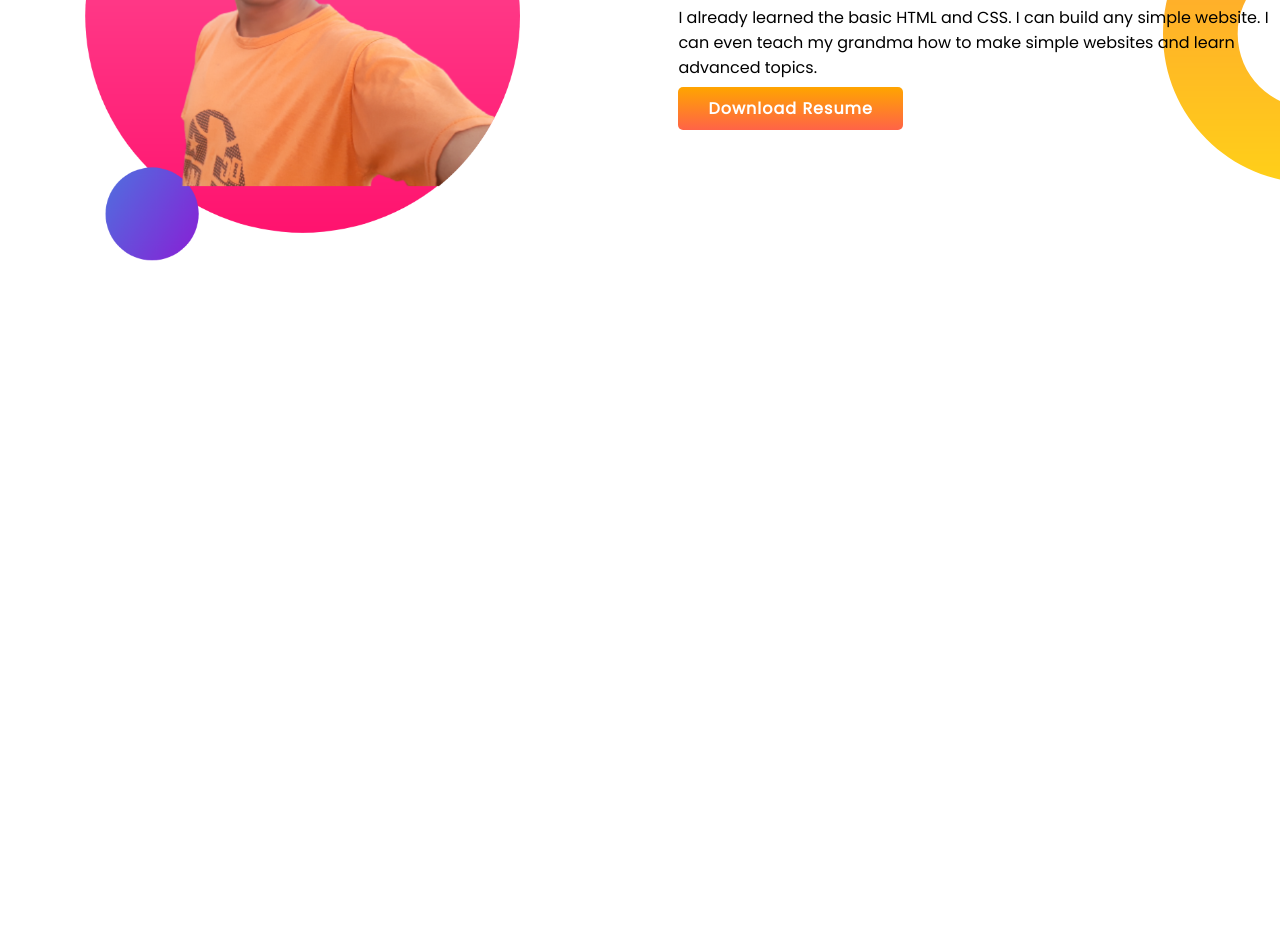
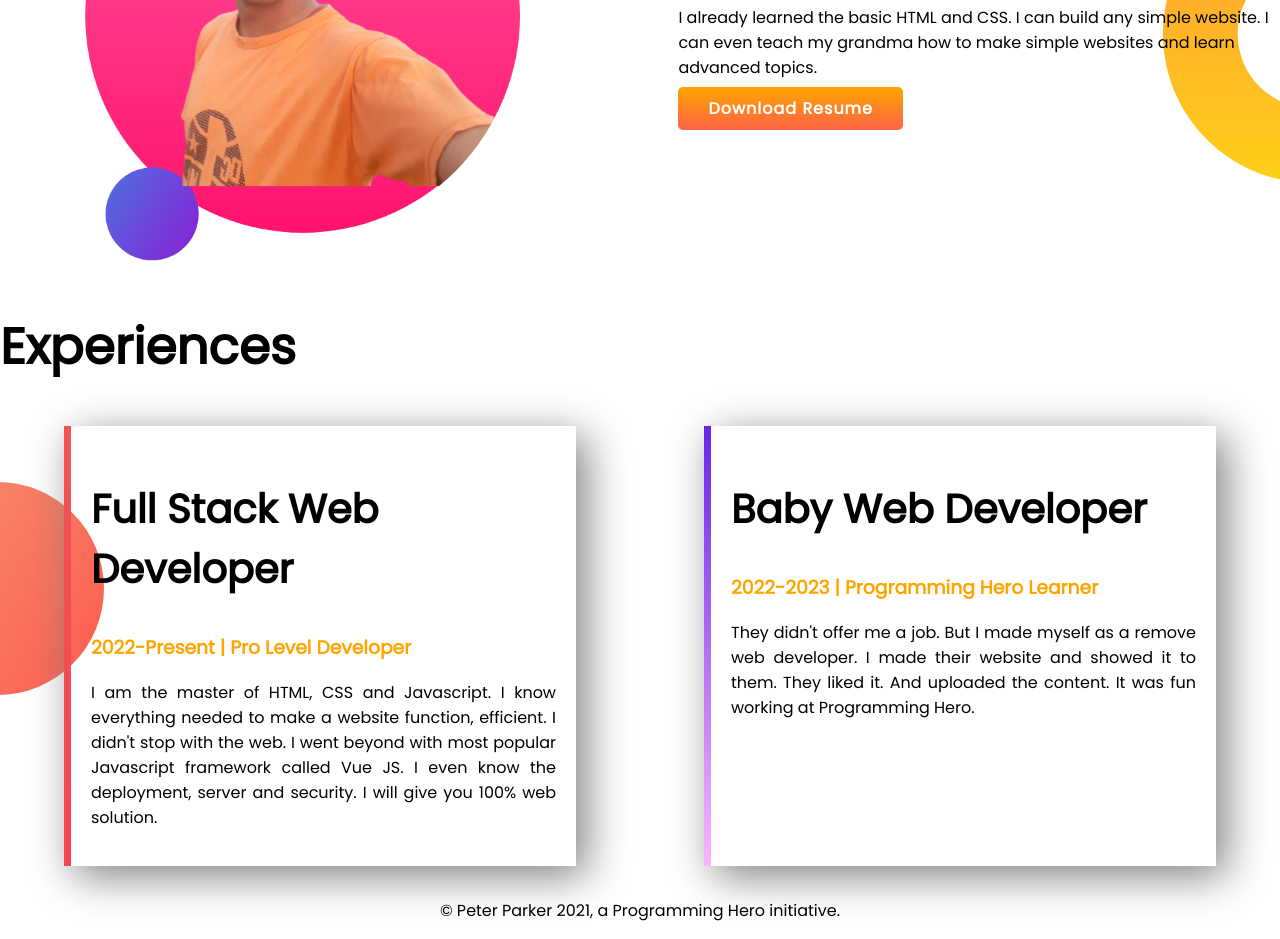
Before and after one commit to raihan1998/developer_portfolio, a plain HTML site: page index.html in a window 1280 px wide. Shown: the part 718-1657 px from the top of the page. Before the commit the page ends 1018 px from the top, so only its background shows below. Drawn offline with Linux system fonts and the light colour scheme.

Commit message:
footer and experience added

```diff
--- a/css/style.css
+++ b/css/style.css
@@ -8,7 +8,7 @@ h1{
 .orange_color{
     color: orange;
 }
-section{
+.flexble_container{
     display: flex;
     margin-bottom: 2rem;
 }
@@ -38,3 +38,36 @@ section{
     background-repeat: no-repeat;
     background-position: right;
 }
+.experience_area{
+    background-image: url(../images/exp-bg.png);
+    background-repeat: no-repeat;
+    background-position: left;
+}
+.experience_item{
+    box-shadow: 10px 10px 40px gray;
+    /* border-radius: 10px; */
+    width: 40%;
+    margin-left: 5%;
+    margin-right: 5%;
+    padding: 20px;
+}
+#web_dev_experience{
+    border-left: 7px solid;
+    border-image: linear-gradient(#6825e6, #f9b6ff);
+    border-image-slice: 1;
+}
+#full_stack_experience{
+    border-left: 7px solid;
+    border-image: linear-gradient(#f05353, #f54750);
+    border-image-slice: 1;
+}
+
+.experience_item p{
+    text-align: justify;
+}
+.web_baby{
+    font-size: 40px;
+}
+footer p{
+    text-align: center;
+}
--- a/index.html
+++ b/index.html
@@ -14,7 +14,7 @@
     <link rel="stylesheet" href="css/style.css">
 </head>
 <body>
-    <section class="top_banner">
+    <section class="top_banner flexble_container">
         <div class="half_width">
             <h1>Welcome To</h1>
             <h1><span class="orange_color">Abu Raihan</span> World!</h1>
@@ -28,7 +28,7 @@
     </section>
 
     <!-- second section -->
-    <section class="mid_banner">
+    <section class="mid_banner flexble_container">
         <div class="half_width">
             <img src="img/my-bg2.png" alt="">
         </div>
@@ -40,5 +40,26 @@
         </div>
     </section>
 
+    <section class="experience_area">
+        <h1>Experiences</h1>
+        <div class="flexble_container">
+            <div id="full_stack_experience" class="experience_item">
+                <h2 class="web_baby">Full Stack Web Developer</h2>
+                <h3 class="orange_color">2022-Present | Pro Level Developer</h3>
+                <p>I am the master of HTML, CSS and Javascript. I know everything needed to make a website function, efficient. I didn't stop with the web. I went beyond with most popular Javascript framework called Vue JS. I even know the deployment, server and security. I will give you 100% web solution.</p>
+            </div>
+            <div id="web_dev_experience" class="experience_item">
+                <h2 class="web_baby">Baby Web Developer</h2>
+                <h3 class="orange_color">2022-2023 | Programming Hero Learner</h3>
+                <p>They didn't offer me a job. But I made myself as a remove web developer. I made their website and showed it to them. They liked it. And uploaded the content. It was fun working at Programming Hero.</p>
+            </div>
+        </div>
+    </section>
+
+    <!-- footer area -->
+    <footer>
+        <p>© Peter Parker 2021, a Programming Hero initiative.</p>
+    </footer>
+
 </body>
 </html>
```
Also changed, not shown: images/jhankar.png (deleted), images/jhankar2.png (deleted), images/my-bg.png (deleted), images/my-bg2.png (deleted), img/New folder/20190309_145233.jpg (deleted), img/New folder/my-bg.png (deleted), img/New folder/my-bg2.png (deleted), img/New folder/raihan1.png (deleted), img/New folder/raihan2.png (deleted), img/New folder/raihan3.png (deleted), 6 other files.
